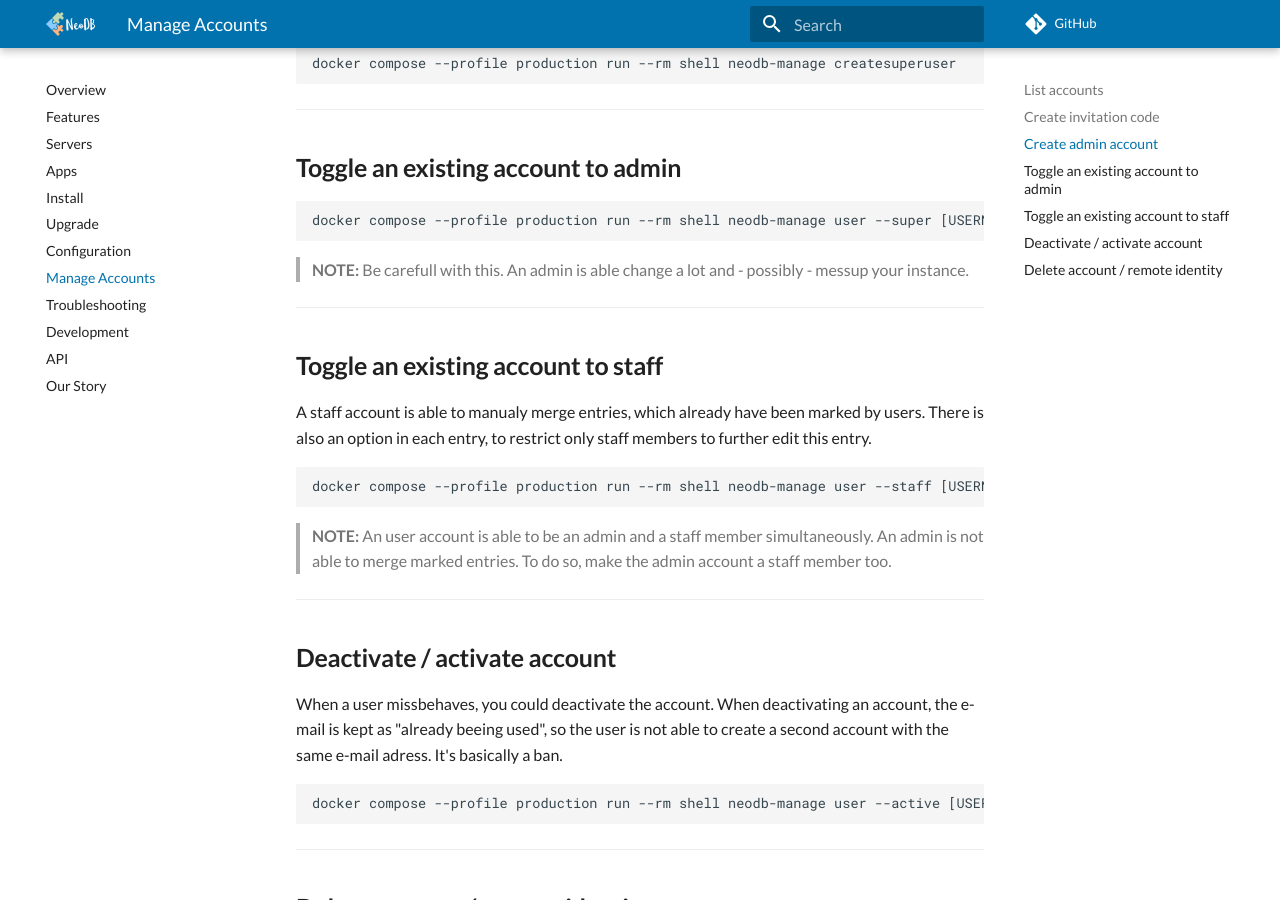
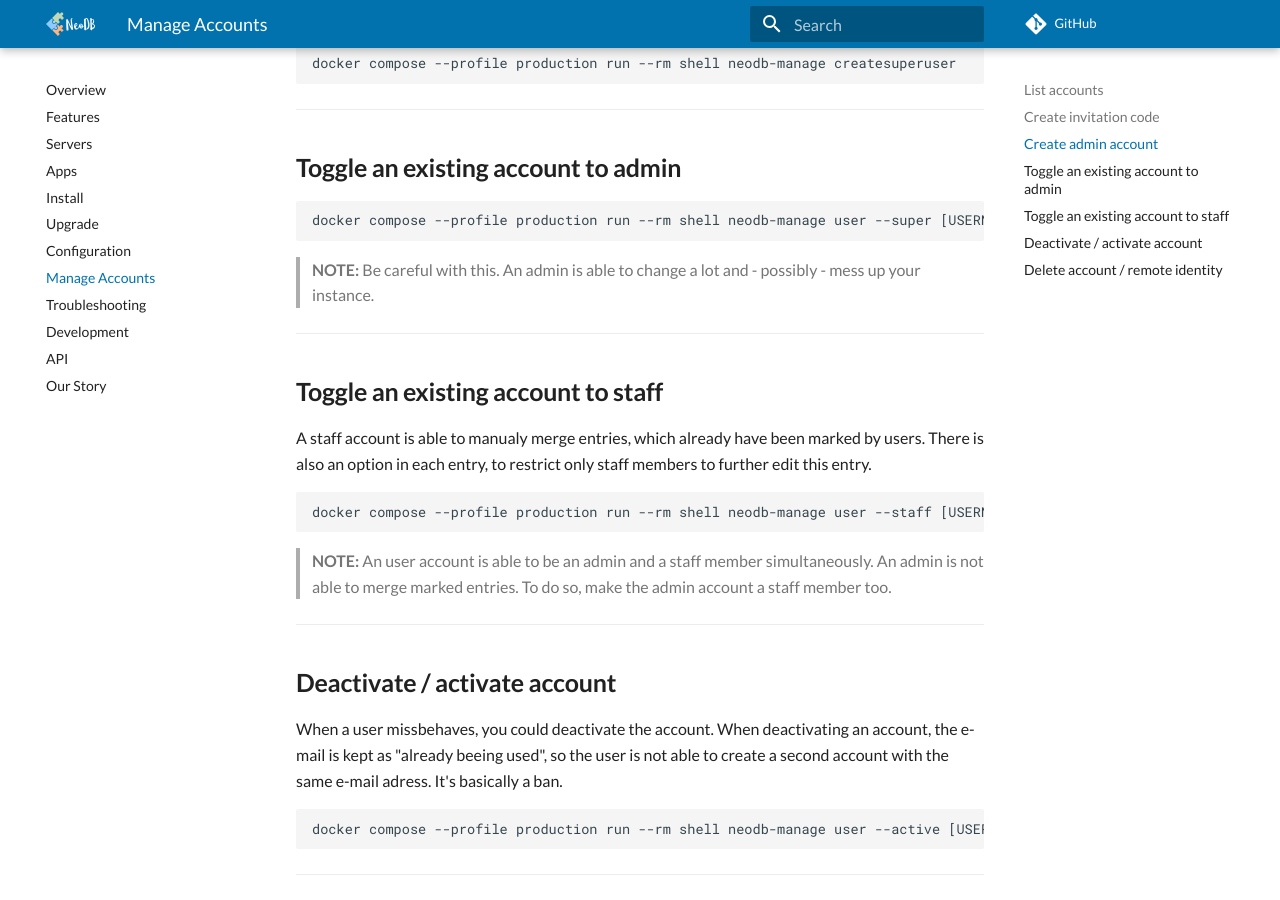
Before and after one commit to KevGamesUltimate/neodb-doc, an MkDocs documentation site: the page built from docs/accounts.md, in a window 1280 px wide and 900 px high, scrolled down 903 px. Built offline with MkDocs 1.6.1 and Material for MkDocs 9.7.7, drawn with Linux system fonts in a browser that asks for light colours; comment, search, counter and statistics services are not loaded.

Commit message:
Update docs/accounts.md
Co-authored-by: gemini-code-assist[bot] <176961590+gemini-code-assist[bot]@users.noreply.github.com>

````diff
--- a/docs/accounts.md
+++ b/docs/accounts.md
@@ -35,7 +35,7 @@ docker compose --profile production run --rm shell neodb-manage createsuperuser
 ```
 docker compose --profile production run --rm shell neodb-manage user --super [USERNAME]
 ```
-> **NOTE:** Be carefull with this. An admin is able change a lot and - possibly - messup your instance.
+> **NOTE:** Be careful with this. An admin is able to change a lot and - possibly - mess up your instance.
 
 ---
 
````
